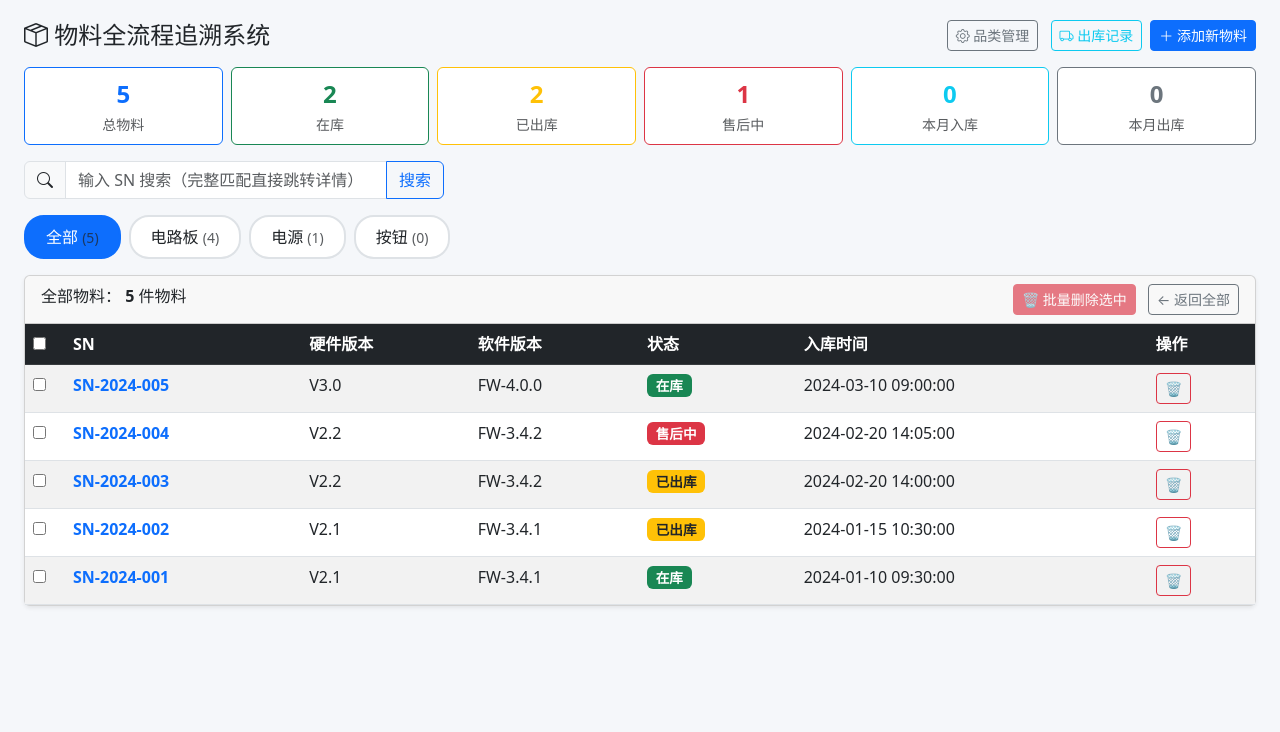
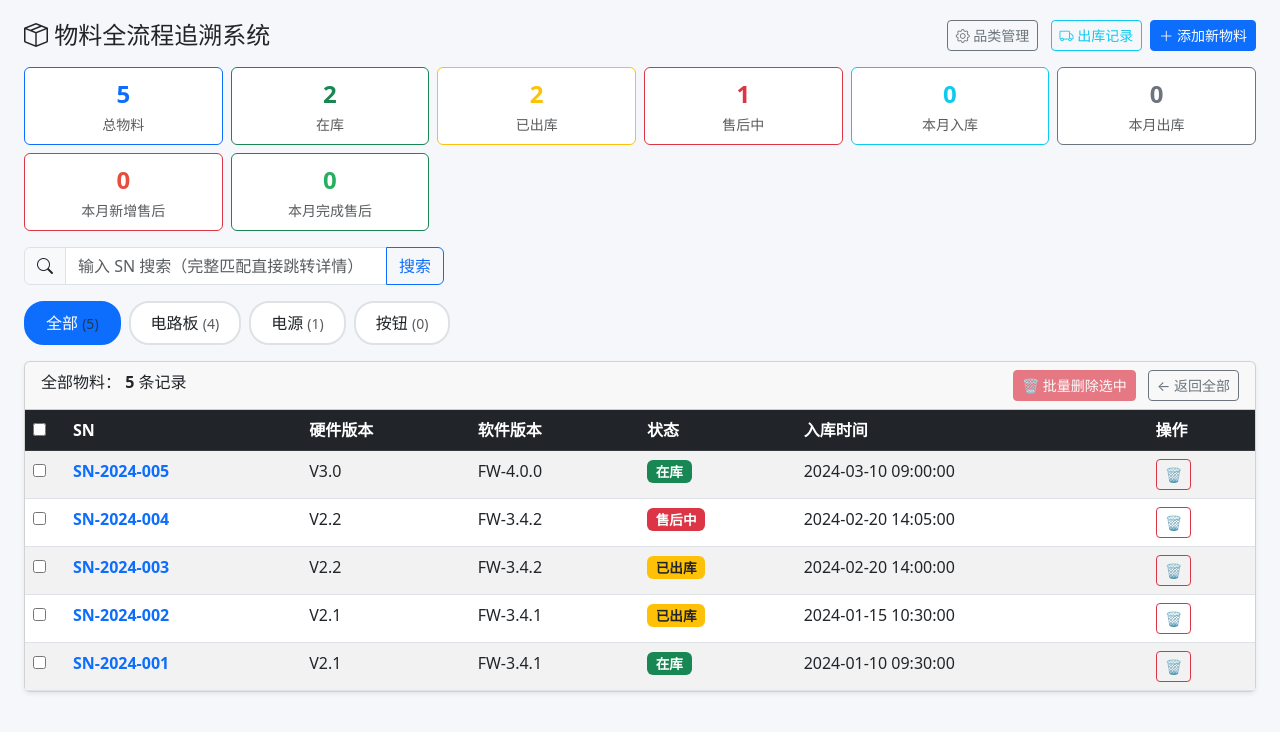
Before and after one commit to DAx-svg/WLGZ, a Flask app: page / in a window 1280 px wide. Shown: the top 732 px of the page. Run offline with Flask 3, Linux system fonts and the light colour scheme; data comes from the database, SQL or seed files in the repository.

Commit message:
新增: 本月新增售后/本月完成售后统计卡片；售后完成自动创建出库记录(售后返客户)并设置已出库；卡片适配移动端布局(8卡自适应)

```diff
--- a/app.py
+++ b/app.py
@@ -126,6 +126,11 @@ def init_db():
         pass
     try:
         db.execute("ALTER TABLE outbound_records ADD COLUMN purpose_detail TEXT DEFAULT ''")
+    except sqlite3.OperationalError:
+        pass
+    # v2.2: 售后完成时间
+    try:
+        db.execute("ALTER TABLE after_sales_records ADD COLUMN completed_time TEXT DEFAULT ''")
     except sqlite3.OperationalError:
         pass
     db.commit()
@@ -354,6 +359,43 @@ def index():
         "SELECT COUNT(DISTINCT sn) AS cnt FROM outbound_records WHERE outbound_time LIKE ?",
         (f'{this_month}%',)
     ).fetchone()['cnt']
+    stats['month_as_new'] = db.execute(
+        "SELECT COUNT(*) AS cnt FROM after_sales_records WHERE created_time LIKE ?",
+        (f'{this_month}%',)
+    ).fetchone()['cnt']
+    stats['month_as_done'] = db.execute(
+        "SELECT COUNT(*) AS cnt FROM after_sales_records WHERE completed_time LIKE ?",
+        (f'{this_month}%',)
+    ).fetchone()['cnt']
+
+    # 售后记录筛选参数
+    show_month_as_new = request.args.get('month_as_new', '').strip()
+    show_month_as_done = request.args.get('month_as_done', '').strip()
+    as_records = []
+    if show_month_as_new:
+        as_records = db.execute("""
+            SELECT a.*, m.category_id, c.name AS cat_name, p.name AS parent_name,
+                   (SELECT o.customer_name FROM outbound_records o WHERE o.sn=a.sn ORDER BY o.outbound_time DESC LIMIT 1) AS customer_name,
+                   (SELECT o.customer_contact FROM outbound_records o WHERE o.sn=a.sn ORDER BY o.outbound_time DESC LIMIT 1) AS customer_contact
+            FROM after_sales_records a
+            JOIN materials m ON a.sn = m.sn
+            LEFT JOIN categories c ON m.category_id = c.id
+            LEFT JOIN categories p ON c.parent_id = p.id
+            WHERE a.created_time LIKE ?
+            ORDER BY a.created_time DESC
+        """, (f'{this_month}%',)).fetchall()
+    elif show_month_as_done:
+        as_records = db.execute("""
+            SELECT a.*, m.category_id, c.name AS cat_name, p.name AS parent_name,
+                   (SELECT o.customer_name FROM outbound_records o WHERE o.sn=a.sn ORDER BY o.outbound_time DESC LIMIT 1) AS customer_name,
+                   (SELECT o.customer_contact FROM outbound_records o WHERE o.sn=a.sn ORDER BY o.outbound_time DESC LIMIT 1) AS customer_contact
+            FROM after_sales_records a
+            JOIN materials m ON a.sn = m.sn
+            LEFT JOIN categories c ON m.category_id = c.id
+            LEFT JOIN categories p ON c.parent_id = p.id
+            WHERE a.completed_time LIKE ?
+            ORDER BY a.completed_time DESC
+        """, (f'{this_month}%',)).fetchall()
 
     return render_template('index.html',
                            categories=categories,
@@ -364,6 +406,9 @@ def index():
                            filter_status=filter_status,
                            show_month_in=show_month_in,
                            show_month_out=show_month_out,
+                           show_month_as_new=show_month_as_new,
+                           show_month_as_done=show_month_as_done,
+                           as_records=as_records,
                            total_all=total_all,
                            orphan=orphan,
                            stats=stats)
@@ -674,12 +719,21 @@ def api_aftersales_complete(record_id):
     if record['status'] == '已完成':
         return jsonify({'success': False, 'message': '已完成，无需重复操作'}), 400
     data = request.get_json(force=True)
+    now = datetime.now(ZoneInfo('Asia/Shanghai')).strftime('%Y-%m-%d %H:%M:%S')
     db.execute(
         "UPDATE after_sales_records SET send_back_courier=?, send_back_tracking=?, "
-        "status='已完成', remarks=? WHERE id=?",
+        "status='已完成', completed_time=?, remarks=? WHERE id=?",
         (data.get('send_back_courier', ''), data.get('send_back_tracking', ''),
-         data.get('remarks', ''), record_id))
-    db.execute("UPDATE materials SET status='在库' WHERE sn=?", (record['sn'],))
+         now, data.get('remarks', ''), record_id))
+    # 售后完成：创建出库记录（售后返客户）并设置状态为已出库
+    db.execute(
+        "INSERT INTO outbound_records (sn, outbound_time, purpose, purpose_detail, "
+        "courier_company, tracking_number, customer_name, customer_contact, remarks) "
+        "VALUES (?,?,?,?,?,?,?,?,?)",
+        (record['sn'], now, '售后返客户', '',
+         data.get('send_back_courier', ''), data.get('send_back_tracking', ''),
+         '', '', '售后工单 #' + str(record_id) + ' 完成后返还客户'))
+    db.execute("UPDATE materials SET status='已出库' WHERE sn=?", (record['sn'],))
     db.commit()
     return jsonify({'success': True, 'message': '售后工单已完成'})
 
--- a/templates/index.html
+++ b/templates/index.html
@@ -58,7 +58,7 @@
 
     <!-- 统计卡片 -->
     <div class="row g-2 mb-3">
-        <div class="col-4 col-md-2">
+        <div class="col-4 col-sm-3 col-md-2">
             <div class="card text-center border-primary" style="cursor:pointer;" onclick="window.location='/'">
                 <div class="card-body py-2">
                     <div class="fs-4 fw-bold text-primary">{{ total_all }}</div>
@@ -66,7 +66,7 @@
                 </div>
             </div>
         </div>
-        <div class="col-4 col-md-2">
+        <div class="col-4 col-sm-3 col-md-2">
             <div class="card text-center border-success" style="cursor:pointer;" onclick="window.location='/?status=在库'">
                 <div class="card-body py-2">
                     <div class="fs-4 fw-bold text-success">{{ stats.in_stock }}</div>
@@ -74,7 +74,7 @@
                 </div>
             </div>
         </div>
-        <div class="col-4 col-md-2">
+        <div class="col-4 col-sm-3 col-md-2">
             <div class="card text-center border-warning" style="cursor:pointer;" onclick="window.location='/?status=已出库'">
                 <div class="card-body py-2">
                     <div class="fs-4 fw-bold text-warning">{{ stats.outbound }}</div>
@@ -82,7 +82,7 @@
                 </div>
             </div>
         </div>
-        <div class="col-4 col-md-2">
+        <div class="col-4 col-sm-3 col-md-2">
             <div class="card text-center border-danger" style="cursor:pointer;" onclick="window.location='/?status=售后中'">
                 <div class="card-body py-2">
                     <div class="fs-4 fw-bold text-danger">{{ stats.after_sales }}</div>
@@ -90,7 +90,7 @@
                 </div>
             </div>
         </div>
-        <div class="col-4 col-md-2">
+        <div class="col-4 col-sm-3 col-md-2">
             <div class="card text-center border-info" style="cursor:pointer;" onclick="window.location='/?month_in=1'">
                 <div class="card-body py-2">
                     <div class="fs-4 fw-bold text-info">{{ stats.month_in }}</div>
@@ -98,11 +98,27 @@
                 </div>
             </div>
         </div>
-        <div class="col-4 col-md-2">
+        <div class="col-4 col-sm-3 col-md-2">
             <div class="card text-center border-secondary" style="cursor:pointer;" onclick="window.location='/?month_out=1'">
                 <div class="card-body py-2">
                     <div class="fs-4 fw-bold text-secondary">{{ stats.month_out }}</div>
                     <small class="text-muted">本月出库</small>
+                </div>
+            </div>
+        </div>
+        <div class="col-4 col-sm-3 col-md-2">
+            <div class="card text-center border-danger" style="cursor:pointer;" onclick="window.location='/?month_as_new=1'">
+                <div class="card-body py-2">
+                    <div class="fs-4 fw-bold" style="color:#e74c3c;">{{ stats.month_as_new }}</div>
+                    <small class="text-muted">本月新增售后</small>
+                </div>
+            </div>
+        </div>
+        <div class="col-4 col-sm-3 col-md-2">
+            <div class="card text-center border-success" style="cursor:pointer;" onclick="window.location='/?month_as_done=1'">
+                <div class="card-body py-2">
+                    <div class="fs-4 fw-bold" style="color:#27ae60;">{{ stats.month_as_done }}</div>
+                    <small class="text-muted">本月完成售后</small>
                 </div>
             </div>
         </div>
@@ -197,7 +213,7 @@
     </div>
     {% endfor %}
 
-    <!-- 物料表格 -->
+    <!-- 物料/售后记录表格 -->
     <div class="card shadow-sm mt-3">
         <div class="card-header d-flex justify-content-between">
             <span>
@@ -207,15 +223,51 @@
                 {% if current_cat %}按品类筛选：{% endif %}
                 {% if show_month_in %}本月入库物料：{% endif %}
                 {% if show_month_out %}本月出库物料：{% endif %}
-                {% if not search and not current_cat and not show_orphan and not filter_status and not show_month_in and not show_month_out %}全部物料：{% endif %}
-                <strong>{{ materials|length }}</strong> 件物料
+                {% if show_month_as_new %}本月新增售后：{% endif %}
+                {% if show_month_as_done %}本月完成售后：{% endif %}
+                {% if not search and not current_cat and not show_orphan and not filter_status and not show_month_in and not show_month_out and not show_month_as_new and not show_month_as_done %}全部物料：{% endif %}
+                <strong>{% if show_month_as_new or show_month_as_done %}{{ as_records|length }}{% else %}{{ materials|length }}{% endif %}</strong> 条记录
             </span>
             <div>
+                {% if not show_month_as_new and not show_month_as_done %}
                 <button class="btn btn-danger btn-sm me-2" id="batchDelBtn" onclick="batchDelete()" disabled>🗑 批量删除选中</button>
+                {% endif %}
                 <a href="/" class="btn btn-outline-secondary btn-sm">← 返回全部</a>
             </div>
         </div>
         <div class="card-body p-0">
+            {% if show_month_as_new or show_month_as_done %}
+            <!-- 售后记录表格 -->
+            {% if as_records %}
+            <div class="table-responsive">
+                <table class="table table-hover table-striped mb-0">
+                    <thead class="table-dark">
+                        <tr><th>SN</th><th>品类</th><th>客户</th><th>联系方式</th><th>{% if show_month_as_new %}问题描述{% else %}处理备注{% endif %}</th><th>{% if show_month_as_new %}创建时间{% else %}完成时间{% endif %}</th></tr>
+                    </thead>
+                    <tbody>
+                        {% for a in as_records %}
+                        <tr>
+                            <td onclick="window.location.href='/detail/{{ a.sn }}'" class="clickable-row"><span class="fw-bold text-primary">{{ a.sn }}</span></td>
+                            <td onclick="window.location.href='/detail/{{ a.sn }}'" class="clickable-row">
+                                {% if a.cat_name %}{{ a.parent_name or '' }} → {{ a.cat_name }}{% else %}<span class="text-muted">-</span>{% endif %}
+                            </td>
+                            <td onclick="window.location.href='/detail/{{ a.sn }}'" class="clickable-row">{{ a.customer_name or '-' }}</td>
+                            <td onclick="window.location.href='/detail/{{ a.sn }}'" class="clickable-row">{{ a.customer_contact or '-' }}</td>
+                            <td onclick="window.location.href='/detail/{{ a.sn }}'" class="clickable-row">{% if show_month_as_new %}{{ a.problem_description or '-' }}{% else %}{{ a.remarks or '-' }}{% endif %}</td>
+                            <td onclick="window.location.href='/detail/{{ a.sn }}'" class="clickable-row">{% if show_month_as_new %}{{ a.created_time }}{% else %}{{ a.completed_time }}{% endif %}</td>
+                        </tr>
+                        {% endfor %}
+                    </tbody>
+                </table>
+            </div>
+            {% else %}
+            <div class="text-center py-5 text-muted">
+                <i class="bi bi-tools" style="font-size:3rem;"></i>
+                <p class="mt-2">暂无相关售后记录</p>
+            </div>
+            {% endif %}
+            {% else %}
+            <!-- 物料表格 -->
             {% if materials %}
             <div class="table-responsive">
                 <table class="table table-hover table-striped mb-0">
@@ -253,6 +305,7 @@
                 <i class="bi bi-inbox" style="font-size:3rem;"></i>
                 <p class="mt-2">暂无匹配物料</p>
             </div>
+            {% endif %}
             {% endif %}
         </div>
     </div>
```
